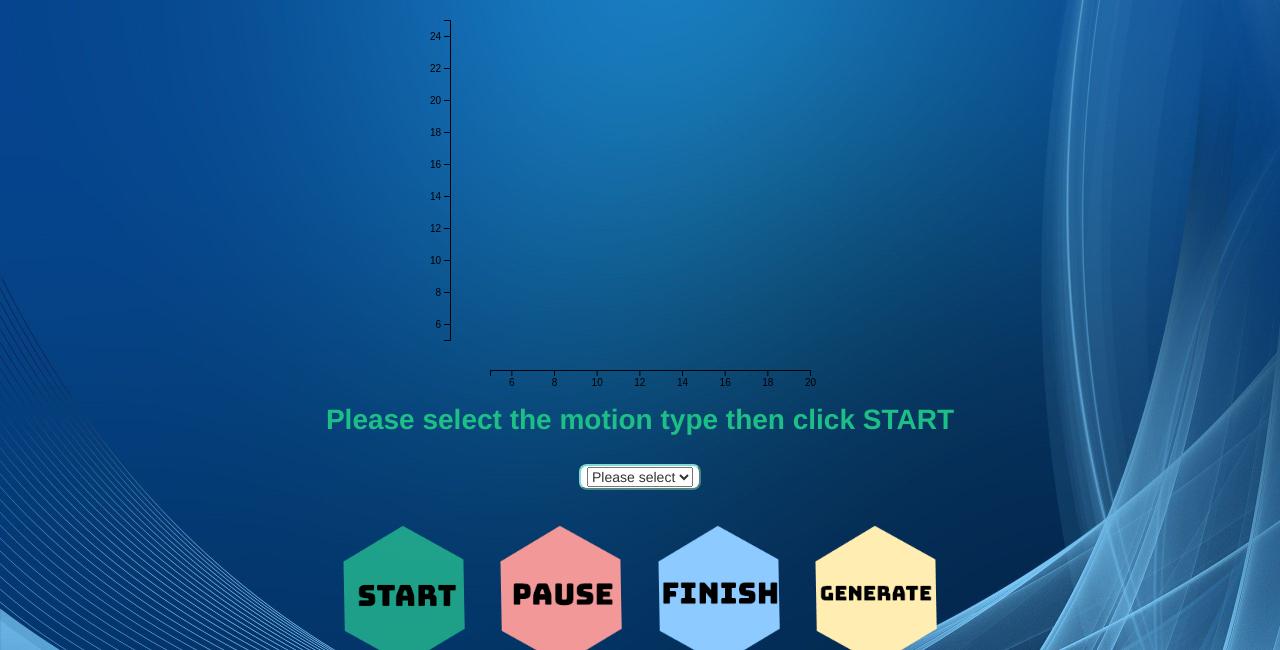
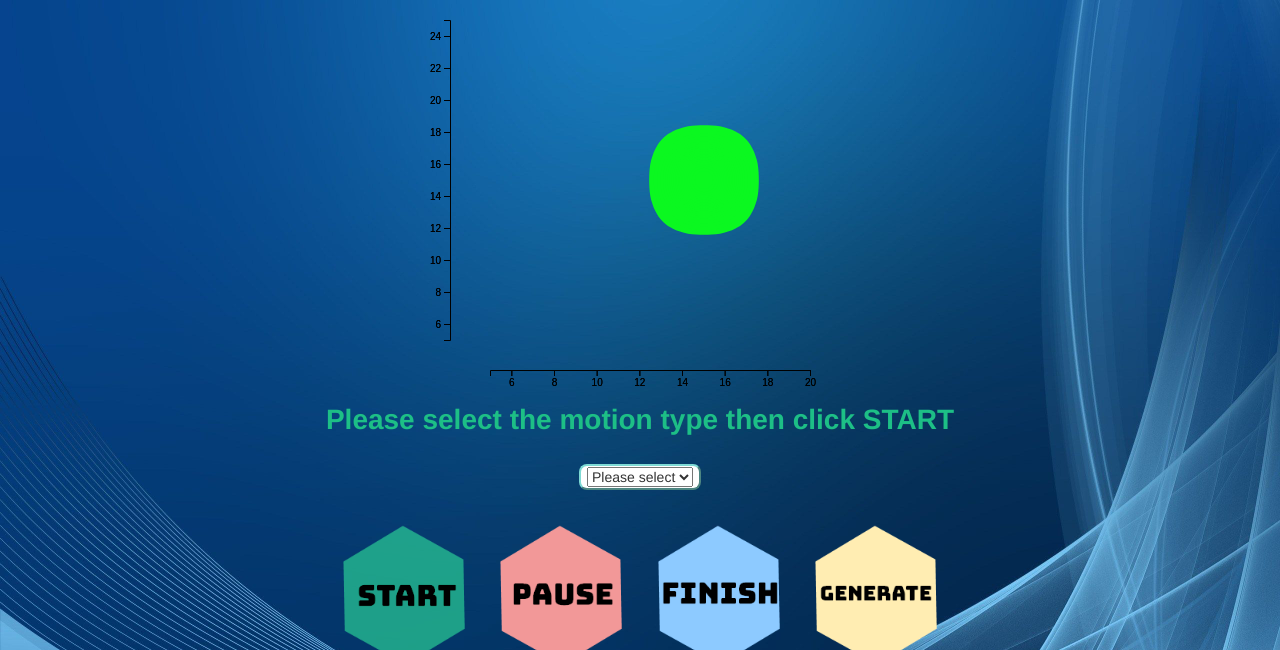
Before and after one commit to JsnDg/SenseMove, a website: page website/index.html in a window 1280 px wide. Shown: the top 650 px of the page. Drawn offline with nearby package versions, Linux system fonts and the light colour scheme; no server answers; a web font is replaced by a local one.

Commit message:
Add heatmap dynamic

```diff
--- /dev/null
+++ b/website/heatmap.csv
@@ -0,0 +1,2 @@
+x,y,group
+15,15,B
--- a/website/index.html
+++ b/website/index.html
@@ -62,9 +62,19 @@
       .append("g")
       .attr("transform", "translate(" + margin.left + "," + margin.top + ")");
 
+    // Prepare a color palette
+    var color = d3
+          .scaleLinear()
+          .domain([0, 1]) // Points per square pixel.
+          .range(["#0bf820", "#af0b0b"]);
+
+
     // read data
+    function update_d3() {
+      svg.selectAll("path").remove();
+      // console.log("here");
     d3.csv(
-      "https://raw.githubusercontent.com/holtzy/D3-graph-gallery/master/DATA/data_for_density2d.csv",
+      "heatmap.csv",
       function(data) {
         // Add X axis
         var x = d3
@@ -82,13 +92,6 @@
       .domain([5, 25])
       .range([height - margin.bottom, margin.top]);
     svg.append("g").call(d3.axisLeft(y));
-
-        // Prepare a color palette
-        var color = d3
-          .scaleLinear()
-          .domain([0, 1]) // Points per square pixel.
-          .range(["#0bf820", "#af0b0b"]);
-
         // compute the density data
         var densityData = d3
           .contourDensity()
@@ -114,5 +117,7 @@
           });
       }
     );
+    }
+    setInterval(update_d3, 2000);
   </script>
 </html>
```
Lines whose indentation alone changed are shown as unchanged.
